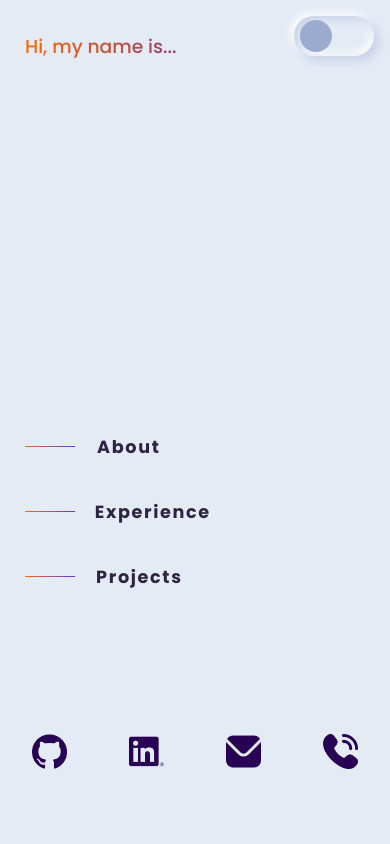
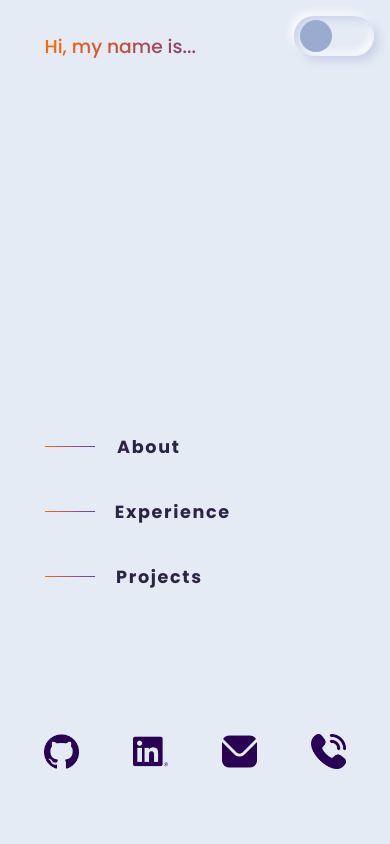
Before and after one commit to MoeEzzeldin/Portfolio-Web-App-moe-ezz-me, a Vue app: page / in a window 390 px wide. Shown: the top 844 px of the page. Built offline with nearby package versions, Linux system fonts and the light colour scheme; no server answers; a web font is replaced by a local one.

Commit message:
fixing views for mobile

```diff
--- a/src/App.vue
+++ b/src/App.vue
@@ -167,8 +167,7 @@ export default {
   transition: 1s ease-in;
 }
 .container {
-  display: grid;
-  grid-template-columns: 1fr;
+  display: flex;
   align-items: center;
   justify-content: center;
 }
@@ -178,6 +177,7 @@ export default {
   align-items: center;
   justify-content: space-between;
   gap: 4rem;
+  width: 90%;
 }
 
 #scroll {
--- a/src/components/My-Projects.vue
+++ b/src/components/My-Projects.vue
@@ -54,7 +54,6 @@ export default {
   overflow: hidden;
   border-radius: 8px;
   margin-bottom: 3rem;
-  box-shadow: var(--shadow);
 
 }
 .background-img {
@@ -69,7 +68,10 @@ export default {
   z-index: 2;
   transition: all 0.5s ease-out;
   border-radius: 8px;
-  filter: grayscale(0.5); }
+  filter: grayscale(0.5);
+  box-shadow: var(--inner-shadow), var(--shadow);
+
+ }
 .card:hover .background-img {
   opacity: .3;
   filter: blur(10px);
@@ -81,8 +83,8 @@ export default {
   background-color: var(--card-background);
   backdrop-filter: blur(25px);
   box-shadow: var(--shadow);
-  border-top: 1px solid var(--card-title);
-  border-left: 1px solid var(--card-title);
+  /* border-top: 1px solid var(--card-title);
+  border-left: 1px solid var(--card-title); */
 }
 .card  {
   position: relative;
```
Also changed, not shown: src/assets/Normalize.css.
